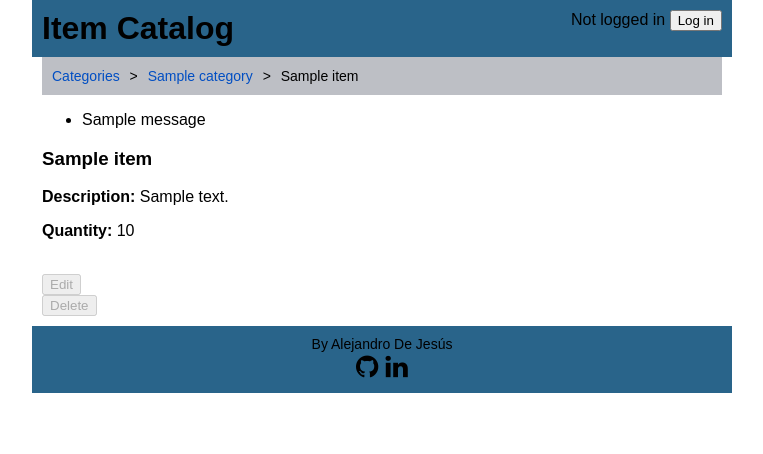
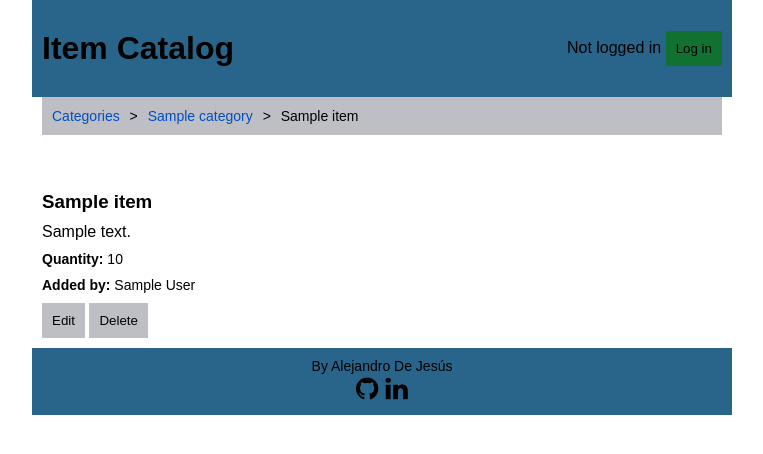
Before and after one commit to aledejesus/item_catalog, a Flask app: page /items/1 in a window 1280 px wide. Shown: the top 454 px of the page, without its empty margins (258-1021 px from the left). Run offline with Flask 2, Linux system fonts and the light colour scheme; tables that the repository leaves empty hold one stand-in row (values such as "Sample post"); one stand-in notice (Sample message) is shown; parts of the project's set-up code (start-up, migrations or seed data) failed here and were passed over; some libraries are stand-ins or nearby versions.

Commit message:
style: Beautify website with CSS
Create a macro to avoid nesting buttons inside anchor tags.

Resolves: #31

```diff
--- a/catalog/static/css/main.css
+++ b/catalog/static/css/main.css
@@ -7,22 +7,93 @@
   font-family: "Manjari Regular", "Liberation Sans", Arial, sans-serif;
 }
 
+body > div {
+  padding: 10px;
+}
+
 a {
-    color: #004EC3;
-    text-decoration: none;
+  color: #004EC3;
+  text-decoration: none;
 }
 
 a:hover {
-    text-decoration: underline;
+  text-decoration: underline;
 }
 
-.note {
+h2 {
+  font-size: 32px;
+  margin: 20px 0px;
+}
+
+h3, h4, p {
+  margin: 10px 0px;
+}
+
+ul {
+  list-style: none;
+  padding: 0;
+  margin: 10px 0px 0px 20px;
+}
+
+button, input[type=submit] {
+  border: none;
+  color: black;
+  padding: 10px 10px;
+  text-decoration: none;
+  cursor: pointer;
+}
+
+button:disabled, input[type=submit]:disabled {
+  color: black;
+  background-color: #bdbfc5;
+  cursor: not-allowed;
+}
+
+button:hover, input[type=submit]:hover {
+  opacity: 0.7;
+}
+
+.safe { /* Background for safe buttons */
+  background-color: #07770cb3;
+}
+
+.info { /* Background for info messages */
+  background-color: #077724;
+}
+
+.error { /* Background for error messages */
+  background-color: #771707;
+}
+
+.dangerous { /* Background for dangerous buttons */
+  background-color: #770707b3;
+}
+
+.flash-messages {
+  margin: 0;
+}
+
+.flash-messages > li {
+  padding: 10px;
+  color: white;
+}
+
+.small-text {
+  font-size: 14px;
+}
+
+.smaller-text {
   font-size: 12px;
 }
 
 .center-text {
   text-align: center;
 }
+
+.inline-element {
+  display: inline;
+}
+
 /* Login page */
 .login-form {
   width: 120px; /* Google sign in button width */
@@ -32,48 +103,43 @@
 }
 
 .login-title-div {
-  overflow: auto;
+  width: 100%;
 }
 
 .login-title {
-    font-size: 32px;
-    font-weight: bold;
-    display: inline;
+  float: none;
 }
 
 /* Header styling */
 .header {
-  display: block;
-  /*width: 100%;*/
-  overflow: auto;
+  display: flex;
+  align-items: center;
   background-color: #29648A;
-  padding: 10px;
 }
 
 .page-title {
-  font-size: 32px;
-  font-weight: bold;
-  display: inline;
-  float: left;
+  display: inline-block;
+  width: 40%;
 }
 
 .login-info {
   display: inline-block;
+  width: 60%;
+}
+
+.login-info > div {
   float: right;
 }
 
-/* Breadcrumb CSS */
+/* Breadcrumb styling */
 .breadcrumb {
   display: block;
   margin: 0px 10px;
-  padding: 10px;
-  list-style: none;
   background-color: #bdbfc5;
 }
 
-.breadcrumb li {
-  display: inline;
-  font-size: 14px;
+.breadcrumb ul {
+  margin: 0;
 }
 
 .breadcrumb li+li:before {
@@ -81,16 +147,9 @@
   content: ">"
 }
 
-/* Content styling */
-.content {
-  padding: 0px 10px 10px 10px;
-}
-
 /* Footer styling */
 .footer {
-  font-size: 14px;
   background-color: #29648A;
-  padding: 10px;
 }
 
 .social-icons {
--- a/catalog/templates/base.html
+++ b/catalog/templates/base.html
@@ -12,29 +12,35 @@
   <body>
     <div class="header">
       {% block header %}
-        <span class="page-title">Item Catalog</span>
+        <h2 class="page-title">Item Catalog</h2>
         <div class="login-info">
+          <div>
             {% if session.app_user_id %}
               <span>Logged in as {{ session.app_user_name }}</span>
-            <a href="#" onclick="logOut();"><button>Log out</button></a>
+              <button class="dangerous" onclick="logOut()">Log out</button>
             {% else %}
               <span>Not logged in</span>
-            <a href="{{ url_for('users.login') }}"><button>Log in</button></a>
+              {{ macros.link_button(
+                  method="GET", url=url_for('users.login'),
+                  text="Log in", class="safe") }}
             {% endif %}
+          </div>
         </div>
       {% endblock %}
     </div>
 
+    <div class="breadcrumb">
       {% block breadcrumbs %}
       {% endblock %}
+    </div>
 
     <div class="content">
       {% block messages %}
-        {% with messages = get_flashed_messages() %}
+        {% with messages = get_flashed_messages(with_categories=true) %}
           {% if messages %}
-            <ul>
-              {% for message in messages %}
-                <li>{{message}}</li>
+            <ul class="flash-messages">
+              {% for category, message in messages %}
+                <li class="small-text {{ category }}">{{message}}</li>
               {% endfor %}
             </ul>
           {% endif %}
@@ -45,7 +51,7 @@
       {% endblock %}
     </div>
 
-    <div class="footer center-text">
+    <div class="footer center-text small-text">
       {% block footer %}
         <span>By Alejandro De Jesús</span>
         <div class="social-icons">
--- a/catalog/templates/items/details.html
+++ b/catalog/templates/items/details.html
@@ -10,22 +10,32 @@
 
 {% block content %}
   <h3>{{ item.name }}</h3>
-  <p><b>Description:</b> {{ item.description }}</p>
-  <p><b>Quantity:</b> {{ item.quantity }}</p>
-  <br>
-  <a href="{{ url_for('items.edit', iid=item.id) }}">
-    <button {% if not can_modify_item %}disabled{% endif %}>
-      Edit
-    </button>
-  </a>
+  <p>{{ item.description }}</p>
+  <p class="small-text"><b>Quantity:</b> {{ item.quantity }}</p>
+  <p class="small-text">
+    <b>Added by:</b>
+    <span>
+      {% if session.app_user_id == item.app_user_id %}
+        you
+      {% else %}
+        {{ item.app_user.name }}
+      {% endif %}
+    </span>
+  </P>
+
+  {{ macros.link_button(
+      method="GET", url=url_for('items.edit', iid=item.id),
+      text="Edit", class="safe", disabled=(not can_modify_item)) }}
+
+  <button id="delete-button" class="dangerous" onclick="confirmDeletion()"
+      {% if not can_modify_item %}disabled{% endif %}>
+    Delete
+  </button>
+
   <form id="delete_form" method="POST" action="{{ url_for('items.delete', iid=item.id) }}">
     {{ delete_form.csrf_token }}
     {{ delete_form.action }}
   </form>
-  <button id="delete-button" onclick="confirmDeletion()"
-      {% if not can_modify_item %}disabled{% endif %}>
-    Delete
-  </button>
 {% endblock %}
 
 {% block scripts %}
--- a/catalog/templates/macros.html
+++ b/catalog/templates/macros.html
@@ -1,7 +1,7 @@
 {% macro breadcrumb() %}
-  <ul class="breadcrumb">
+  <ul>
     {% for crumb in varargs %}
-      <li>
+      <li class="small-text inline-element">
         {% if loop.last %}
           {{ crumb.0 }}
         {% else %}
@@ -11,3 +11,17 @@
     {% endfor %}
   </ul>
 {% endmacro %}
+
+{% macro link_button(method, url, text, class, form_id, disabled, query_params) %}
+  <!-- Macro for buttons that take to another page.
+  Replaces buttons inside anchor tags. -->
+
+  <form {% if id %}id="{{ form_id }}"{% endif %} method="{{ method }}" action="{{ url }}" class="inline-element">
+    {% if query_params %}
+      {% for param in query_params %}
+        <input type="hidden" name="{{ param.0 }}" value="{{ param.1 }}">
+      {% endfor %}
+    {% endif %}
+    <input type="submit" value="{{ text }}" class="btn {{ class }}" {% if disabled %}disabled{%endif%}>
+  </form>
+{% endmacro %}
--- a/catalog/templates/users/login.html
+++ b/catalog/templates/users/login.html
@@ -8,7 +8,7 @@
 
 {% block header %}
   <div class="login-title-div center-text">
-    <span class="login-title">Item Catalog</span>
+    <h2 class="login-title">Item Catalog</h2>
   </div>
 {% endblock %}
 
@@ -18,8 +18,8 @@
     <div id="signin-button" class="g-signin2" data-onsuccess="onLogIn"></div>
   </div>
   <div class="center-text">
-    <p class="note">Or go directly to <a href="{{ url_for('categories.index') }}">Categories</a></p>
-    <p class="note"><b>Note:</b> You won't be able to modify items unless you are logged in</p>
+    <p class="smaller-text">Or go directly to <a href="{{ url_for('categories.index') }}">Categories</a></p>
+    <p class="smaller-text"><b>Note:</b> You won't be able to modify items unless you are logged in</p>
   </div>
 
 {% endblock %}
```
Also changed, not shown: catalog/templates/categories/details.html (+15 -12 lines), catalog/templates/categories/index.html (+6 -3 lines), catalog/templates/items/add.html (+5 -5 lines), catalog/templates/items/edit.html (+5 -5 lines). Lines whose indentation alone changed are shown as unchanged.
